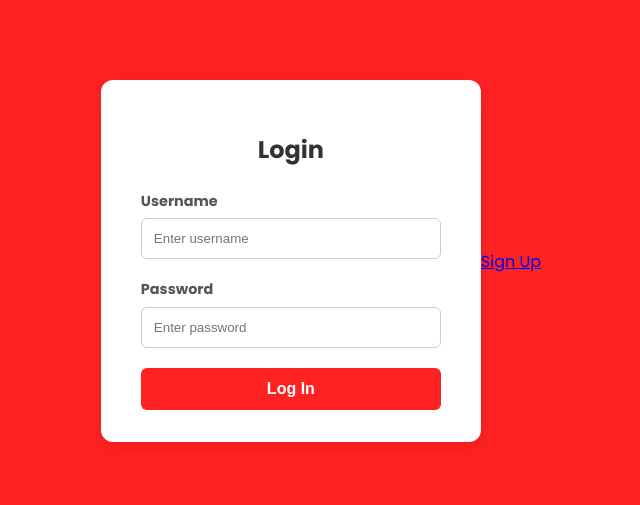
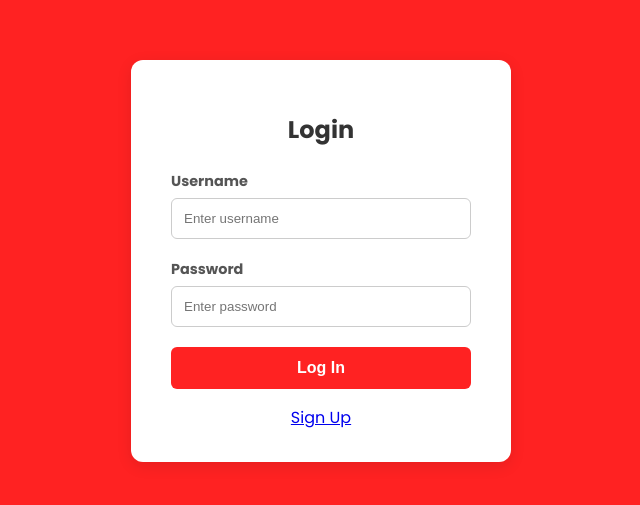
Before and after one commit to Oasis-NEU/f25-group-19, a React (Vite) app in the folder tracker/: page /login in a window 1280 px wide. Shown: the part 139-644 px from the top of the page, without its empty margins (319-959 px from the left). Built offline with nearby package versions, Linux system fonts and the light colour scheme.

Commit message:
fixed sign up button position

```diff
--- a/tracker/src/Pages/Login.tsx
+++ b/tracker/src/Pages/Login.tsx
@@ -56,11 +56,9 @@ function Login() {
                 <button type="submit">
                     Log In
                 </button>
+                <Link to="/signup">Sign Up</Link>
                 {message && <p className={`message ${messageType}`}>{message}</p>}
             </form>
-            <div>
-                <Link to="/signup">Sign Up</Link>
-            </div>
         </div>
     );
 }
--- a/tracker/src/Styles/Form.css
+++ b/tracker/src/Styles/Form.css
@@ -74,6 +74,7 @@ body {
   font-weight: 600;
   cursor: pointer;
   transition: background-color 0.2s;
+  margin-bottom: 1rem;
 }
 
 button:hover {
```
Lines whose indentation alone changed are shown as unchanged.
